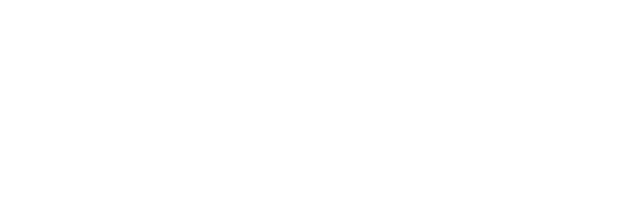
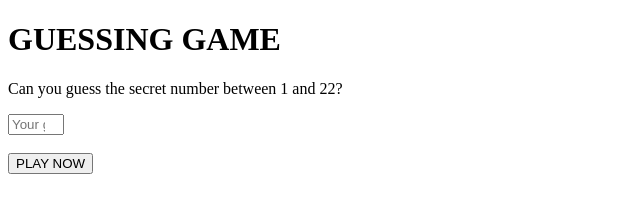
Before and after one commit to ValerieVR/guessing-game, a plain HTML site: page index.html in a window 1280 px wide. Shown: the whole page, without its empty margins (0-640 px from the left). Drawn offline with Linux system fonts and the light colour scheme.

Commit message:
Add html structure

```diff
--- a/index.html
+++ b/index.html
@@ -7,7 +7,18 @@
     <title>Guessing Game</title>
 </head>
 <body>
-
+    <header>
+        <h1>GUESSING GAME</h1>
+    </header>
+    <main>
+        <p>Can you guess the secret number between 1 and 22?</p>
+        <div id="form-container">
+            <form action="#" method="GET" id="userInput">
+                <input type="number" min=1 max=22 id="guess" name="guess" placeholder="Your guess:"><br><br>
+                <input type="submit" id="button" value="PLAY NOW">
+            </form>
+        </div>
+    </main>
     <script src="script.js"></script>
 </body>
 </html>
```
